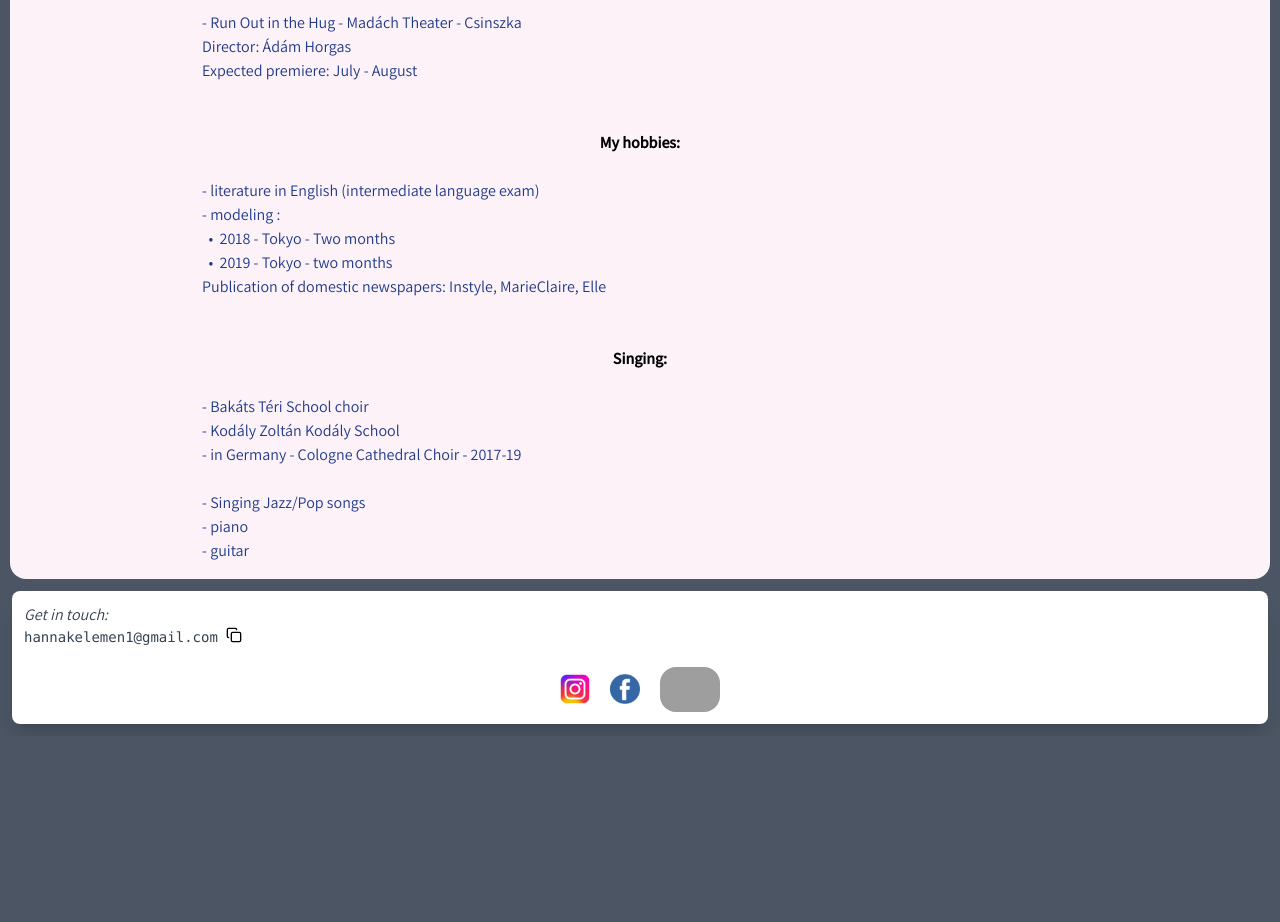
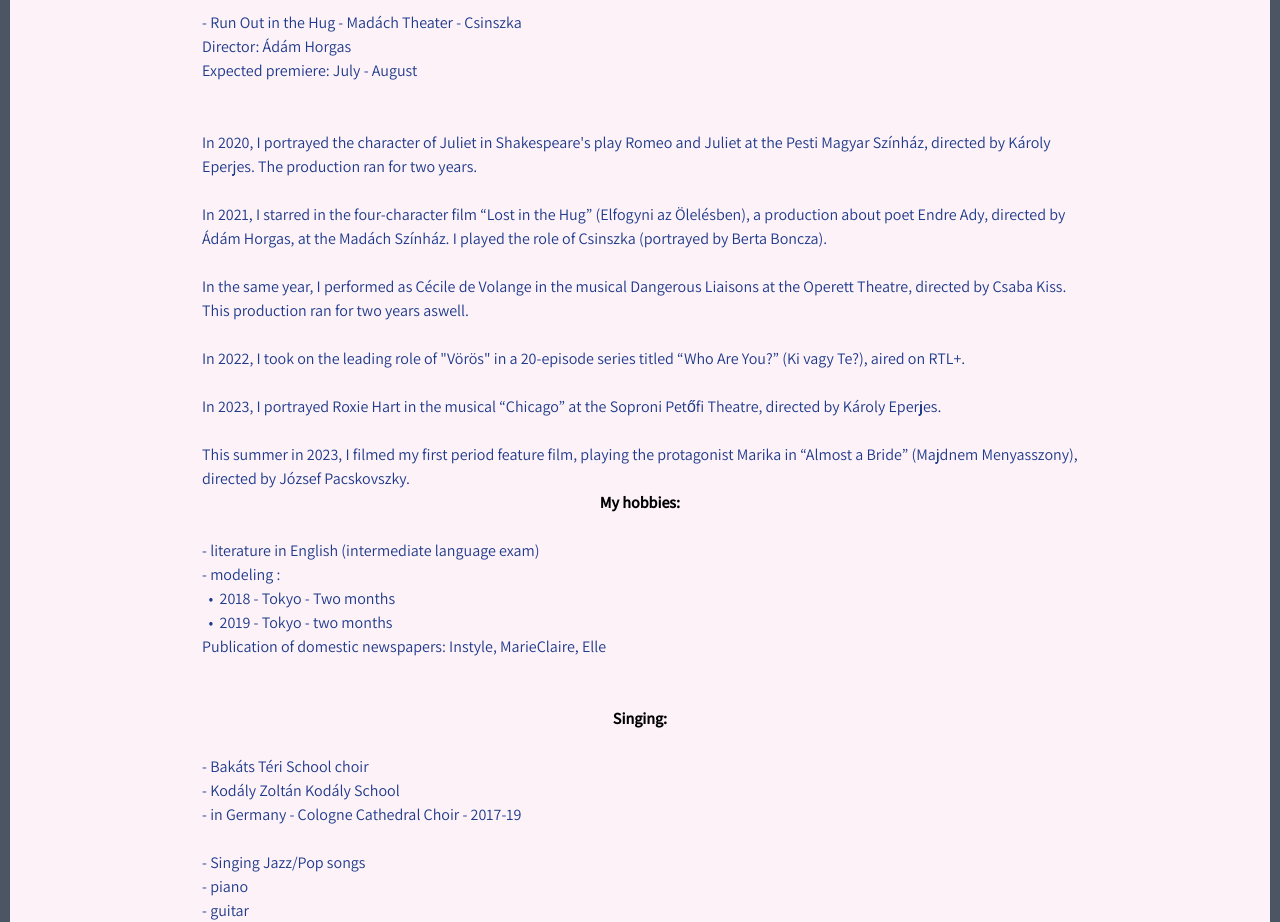
Before and after one commit to vladyslavt97/Anait-Vanoian, a Next.js app: page /biography in a window 1280 px wide. Shown: the part 1940-2862 px from the top of the page. Before the commit the page ends 2676 px from the top, so only its background shows below. Built offline with nearby package versions, Linux system fonts and the light colour scheme; grey boxes are pictures that could not be loaded.

Commit message:
updated eng bio

```diff
--- a/components/EngBio.tsx
+++ b/components/EngBio.tsx
@@ -82,6 +82,18 @@ export default function HunBio({}: Props) {
         <br/>
         <br/>
 
+        <p>In 2020, I portrayed the character of Juliet in Shakespeare's play Romeo and Juliet at the Pesti Magyar Színház, directed by Károly Eperjes. The production ran for two years.<br/><br/>
+
+        In 2021, I starred in the four-character film “Lost in the Hug” (Elfogyni az Ölelésben), a production about poet Endre Ady, directed by Ádám Horgas, at the Madách Színház. I played the role of Csinszka (portrayed by Berta Boncza).<br/><br/>
+
+        In the same year, I performed as Cécile de Volange in the musical Dangerous Liaisons at the Operett Theatre, directed by Csaba Kiss. This production ran for two years aswell.<br/><br/>
+
+        In 2022, I took on the leading role of "Vörös" in a 20-episode series titled “Who Are You?” (Ki vagy Te?), aired on RTL+.<br/><br/>
+
+        In 2023, I portrayed Roxie Hart in the musical “Chicago” at the Soproni Petőfi Theatre, directed by Károly Eperjes.<br/><br/>
+
+        This summer in 2023, I filmed my first period feature film, playing the protagonist Marika in “Almost a Bride” (Majdnem Menyasszony), directed by József Pacskovszky.</p>
+
 
         <span className="flex justify-center font-bold text-black" style={{ textShadow: "1px 1px 10px rgba(255, 255, 255, 0.5)" }}>My hobbies: </span>
         <br/>
```
